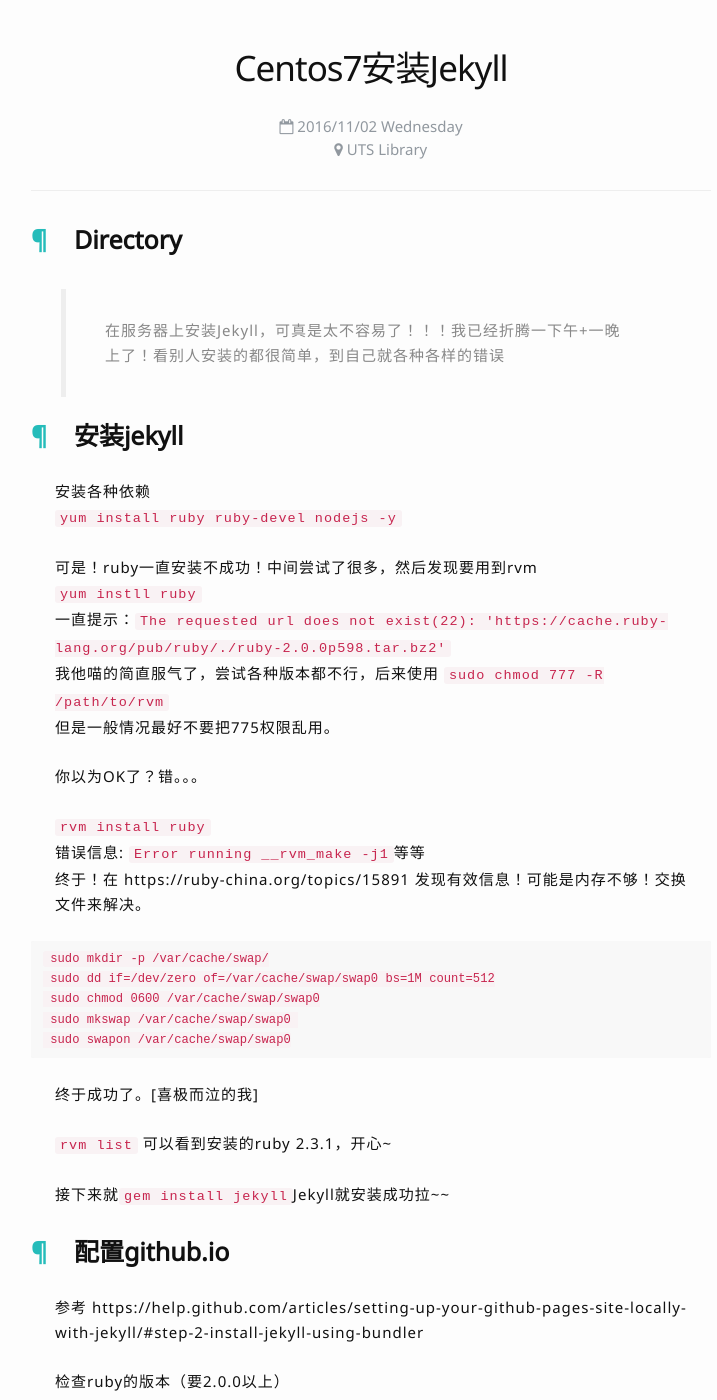
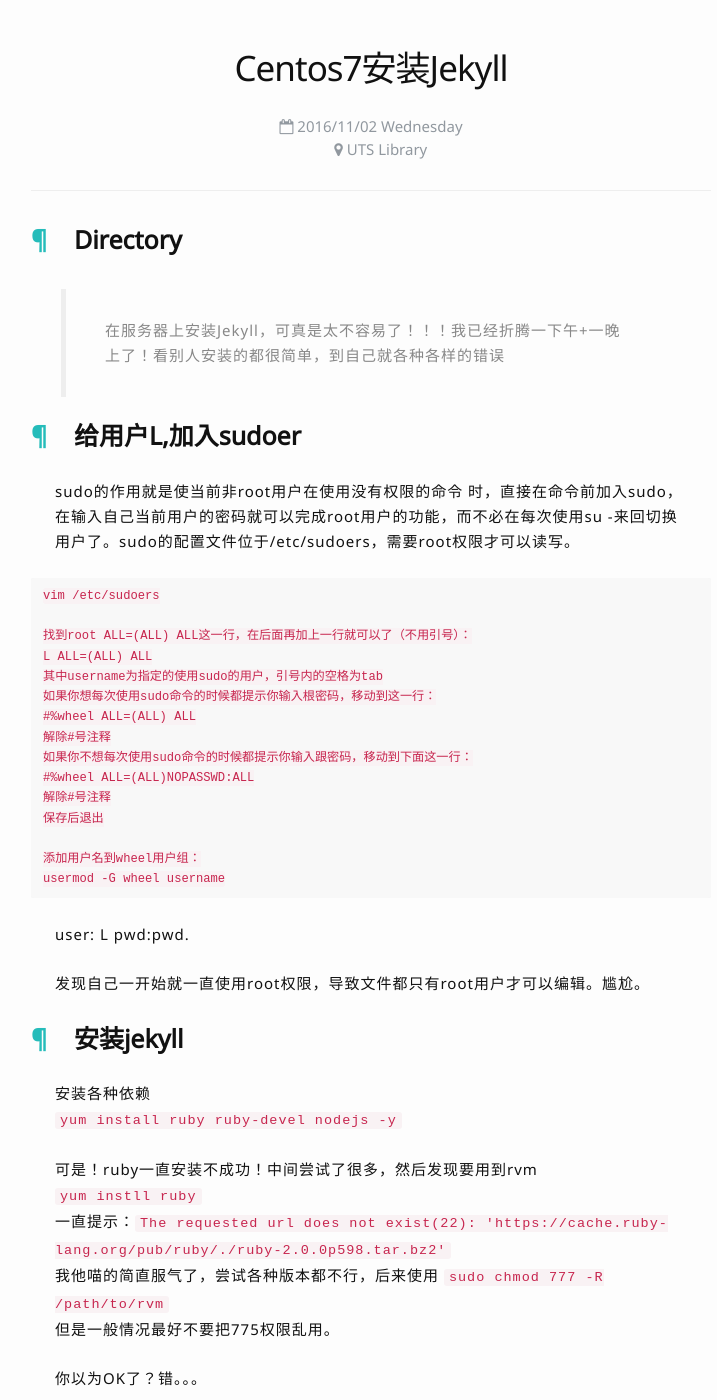
Before and after one commit to liuyanfight/liuyanfight.github.io, a Jekyll site: the page built from _posts/2016-11-02-Centos-install-jekyll.md, in a window 1280 px wide and 1400 px high. Shown: the whole window, without its empty margins (269-986 px from the left). Built offline with Jekyll 4.4.1, drawn with Linux system fonts in a browser that asks for light colours; nearby versions of some CDN libraries; comment, search, counter and statistics services are not loaded.

Commit message:
autopush from L-Centos with user L

````diff
--- a/_layouts/post.html
+++ b/_layouts/post.html
@@ -8,7 +8,7 @@ layout: default
 
 		<div class="post-meta"><i class="fa fa-calendar-o"></i> <time datetime="{{ page.date | date: "%Y/%m/%d %X %A" }}" itemprop="datePublished">{{ page.date | date: "%Y/%m/%d %A" }}</time>
 
-		{% if page.author %}&nbsp;&nbsp;•&nbsp;&nbsp;<i class="fa fa-user-secret"></i> <span itemprop="author" itemscope itemtype="http://schema.org/Person"><span itemprop="name">page.author</span>
+		{% if page.author %}&nbsp;&nbsp;•&nbsp;&nbsp;<i class="fa fa-user-secret"></i> <span itemprop="author" itemscope itemtype="http://schema.org/Person"><span itemprop="name">{{page.author}}</span>
     {% endif %}
     <br />
     {% if page.location %}
@@ -44,7 +44,7 @@ layout: default
 	{% if page.finished %}
 	<div class="eof"></div>
 	{% else %}
-	<div class="tbc"></div>
+	<div class="To be continue"></div>
 	{% endif %}
 </div>
 
@@ -63,7 +63,7 @@ layout: default
     <p>上一篇
     &nbsp;
     {% if page.previous.categories contains 'miniblog' %}
-    <i class="fa fa-comment-o" aria-hidden="true"></i>111111
+    <i class="fa fa-comment-o" aria-hidden="true"></i>
     {% else %}
     <i class="fa fa-file-archive-o" aria-hidden="true"></i>
     {% endif %}
--- a/_posts/2016-11-02-Centos-install-jekyll.md
+++ b/_posts/2016-11-02-Centos-install-jekyll.md
@@ -9,6 +9,32 @@ finished: true
 ---
 
 > 在服务器上安装Jekyll，可真是太不容易了！！！我已经折腾一下午+一晚上了！看别人安装的都很简单，到自己就各种各样的错误
+
+## 给用户L,加入sudoer
+
+sudo的作用就是使当前非root用户在使用没有权限的命令 时，直接在命令前加入sudo，在输入自己当前用户的密码就可以完成root用户的功能，而不必在每次使用su -来回切换用户了。sudo的配置文件位于/etc/sudoers，需要root权限才可以读写。
+
+```
+vim /etc/sudoers
+
+找到root ALL=(ALL) ALL这一行，在后面再加上一行就可以了（不用引号）：
+L ALL=(ALL) ALL
+其中username为指定的使用sudo的用户，引号内的空格为tab
+如果你想每次使用sudo命令的时候都提示你输入根密码，移动到这一行：
+#%wheel ALL=(ALL) ALL
+解除#号注释
+如果你不想每次使用sudo命令的时候都提示你输入跟密码，移动到下面这一行：
+#%wheel ALL=(ALL)NOPASSWD:ALL
+解除#号注释
+保存后退出
+
+添加用户名到wheel用户组：
+usermod -G wheel username
+```
+user: L
+pwd:pwd.
+
+发现自己一开始就一直使用root权限，导致文件都只有root用户才可以编辑。尴尬。
 
 ## 安装jekyll
 
--- a/miniblog.html
+++ b/miniblog.html
@@ -4,6 +4,8 @@ title: Miniblog
 subtitle: 说说我的世界.
 permalink: /miniblog/
 ---
+
+<div class="wrapper">
 
 {% assign is_first = true %}
 {% assign is_first_month = true %}
@@ -47,8 +49,8 @@ permalink: /miniblog/
 
 <fieldset>
 <ul>
+    {{ post.content }}
     <span class="date">
-      {{ post.content }}
       <br />
       <i class="fa fa-comment-o" aria-hidden="true"></i>
       <a href="{{ post.url | prepend: site.baseurl }}">{{ post.title}}</a>
@@ -62,3 +64,5 @@ permalink: /miniblog/
 </fieldset>
 <br />
 {% endfor %}
+
+</div>
````
Also changed, not shown: _posts/2016-10-18-Statistical-Learning-Week2.md (+3 -3 lines), _posts/2016-10-18-Statistical-Learning-Week3.md (+1 -1 lines), _posts/2016-10-31-Jekyll.md (deleted, +0 -100 lines).
